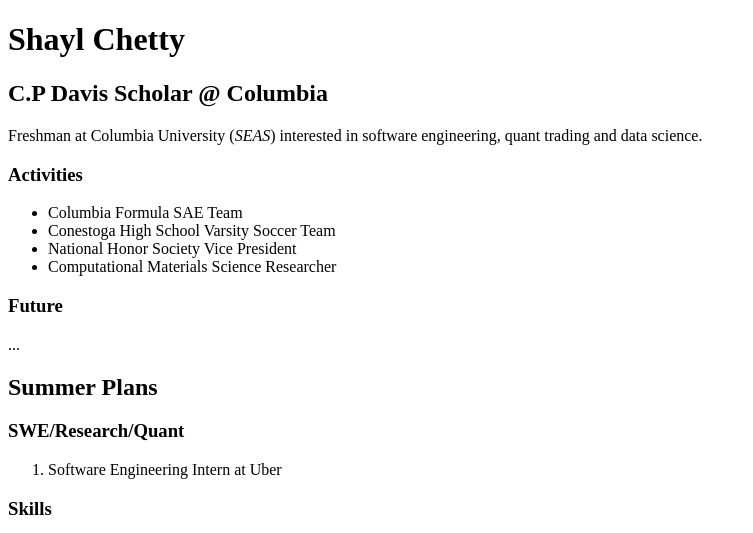
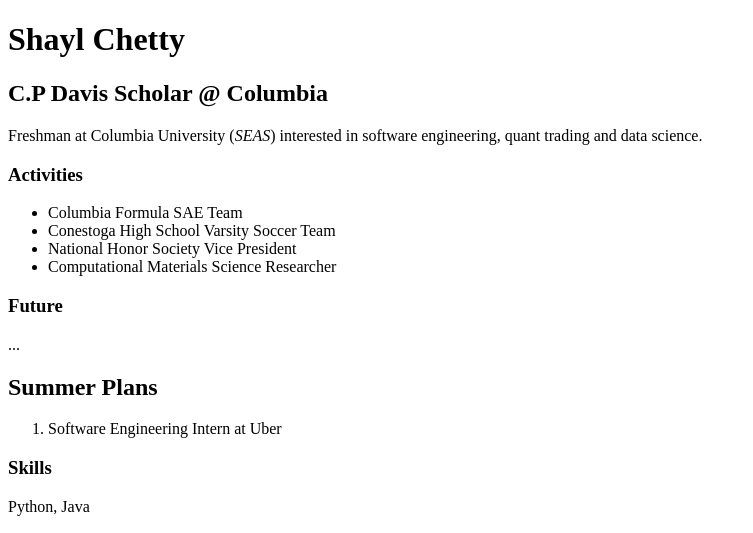
Before and after one commit to shaylchetty/oldWebpage, a plain HTML site: page index.html in a window 1280 px wide. Shown: the top 533 px of the page, without its empty margins (0-753 px from the left). Drawn offline with Linux system fonts and the light colour scheme.

Commit message:
Update index.html

```diff
--- a/index.html
+++ b/index.html
@@ -19,7 +19,6 @@
     </div>
     <div id="habitat">
       <h2>Summer Plans</h2>
-      <h3>SWE/Research/Quant</h3>
       <ol>
         <li>Software Engineering Intern at Uber</li>
       </ol>
```
